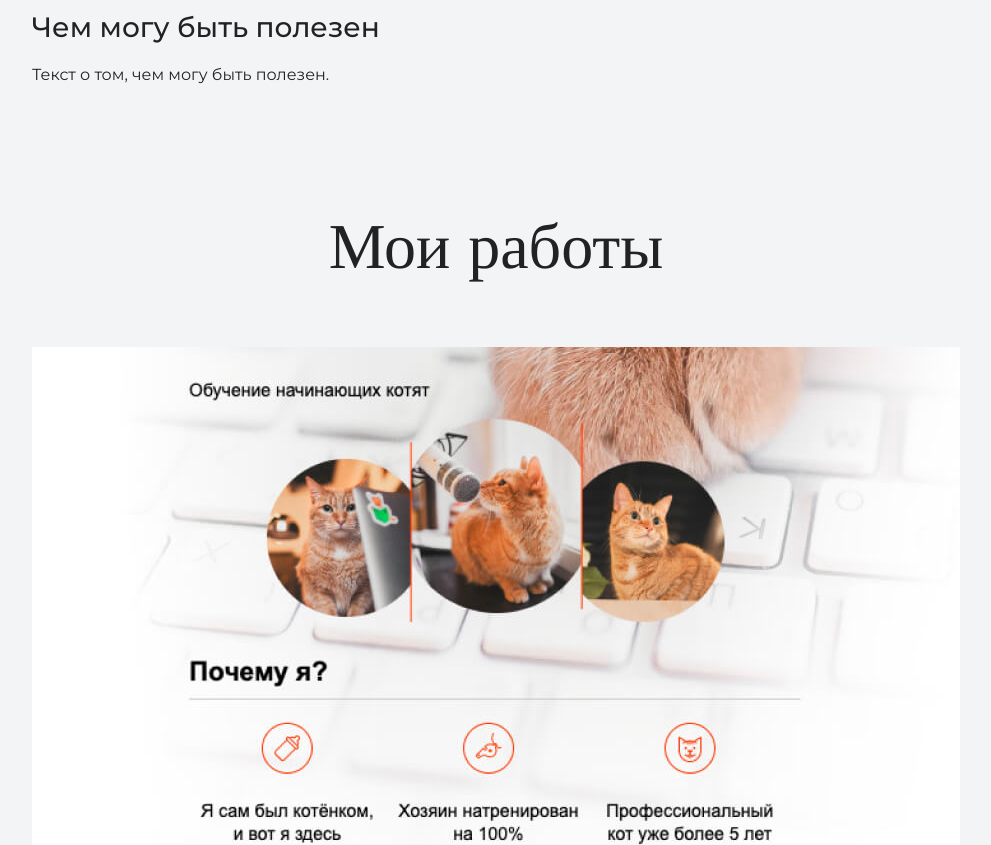
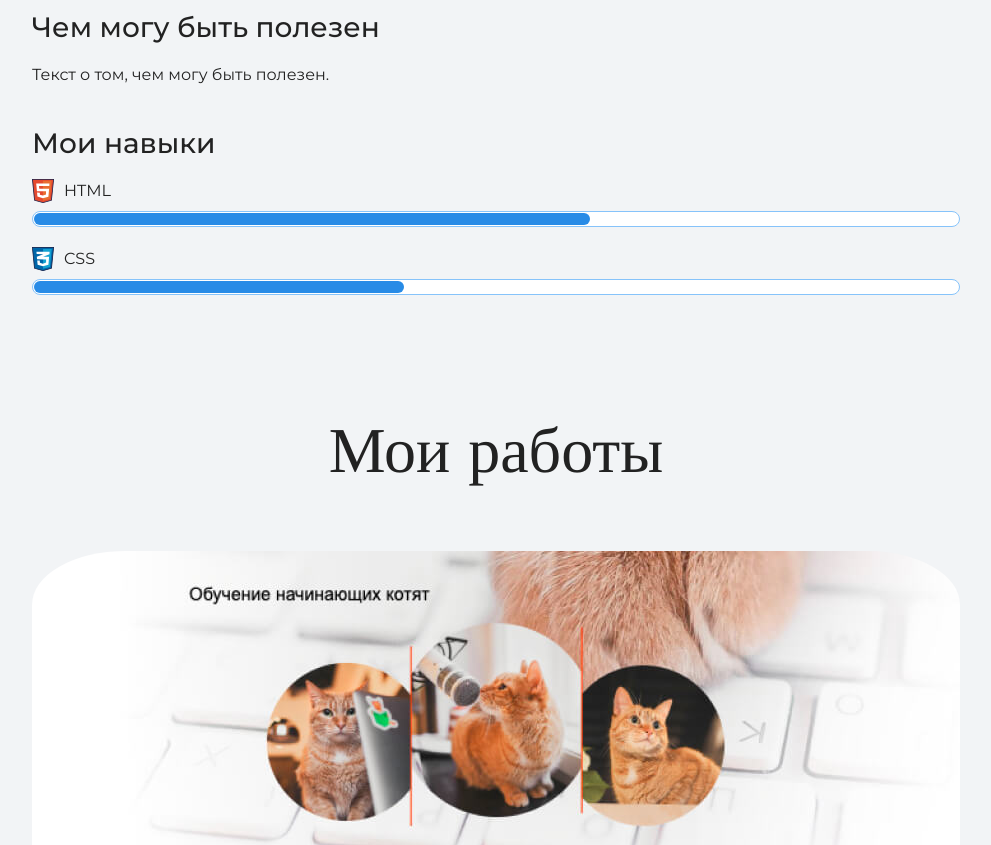
Before and after one commit to ProstoGabe/my-site, a plain HTML site: page index.html in a window 1280 px wide. Shown: the part 1860-2705 px from the top of the page, without its empty margins (144-1135 px from the left). Drawn offline with nearby package versions, Linux system fonts and the light colour scheme.

Commit message:
Сгладил углы

```diff
--- a/index.html
+++ b/index.html
@@ -27,20 +27,29 @@
         <div class="container">
       <h2 class="subheading">Давайте познакомимся</h2>
             <figure class = "user-image">
-                <img src = "files/lms.png" width="928" height="536" alt="Фотография Рыжей Девушки">
+                <img class = "lmss" src = "files/lms.png" width="928" height="536" alt="Фотография Меня">
             </figure>
       <h3>Пара слов о себе</h3>
       <p>Текст с парой слов о себе.</p>
       <h3>Чем могу быть полезен</h3>
       <p>Текст о том, чем могу быть полезен.</p>
+        <div class = "skills">
+        <h3>Мои навыки</h3>
+            <dl class="skills-list">
+                <dt class="skill-html">HTML</dt>
+                <dd class="level"><div style="width: 60%">60%</div></dd>
+                <dt class="skill-css">CSS</dt>
+                <dd class="level"><div style="width: 40%">40%</div></dd>
+            </dl>
         </div>
+      </div>
     </section>
 
     <section class="portfolio">
         <div class="container">
       <h2 class="subheading">Мои работы</h2>
       <figure class="project-image">
-          <img src = "files/project.jpg" width="928" height="536" alt="Cайт инструктора Кекса">
+          <img class="kat" src = "files/project.jpg" width="928" height="536" alt="Cайт инструктора Кекса">
       </figure>
       <h3>Сайт инструктора Кекса</h3>
       <p>Небольшой лендинг о школе для начинающих.</p>
--- a/style.css
+++ b/style.css
@@ -85,6 +85,14 @@ body {
 .user-image {
   margin: 0 0 32px;
   text-align: center;
+}
+
+.lmss {
+    border-radius: 10%
+}
+
+.kat {
+    border-radius: 10%;
 }
 
 .intro h3,
```
